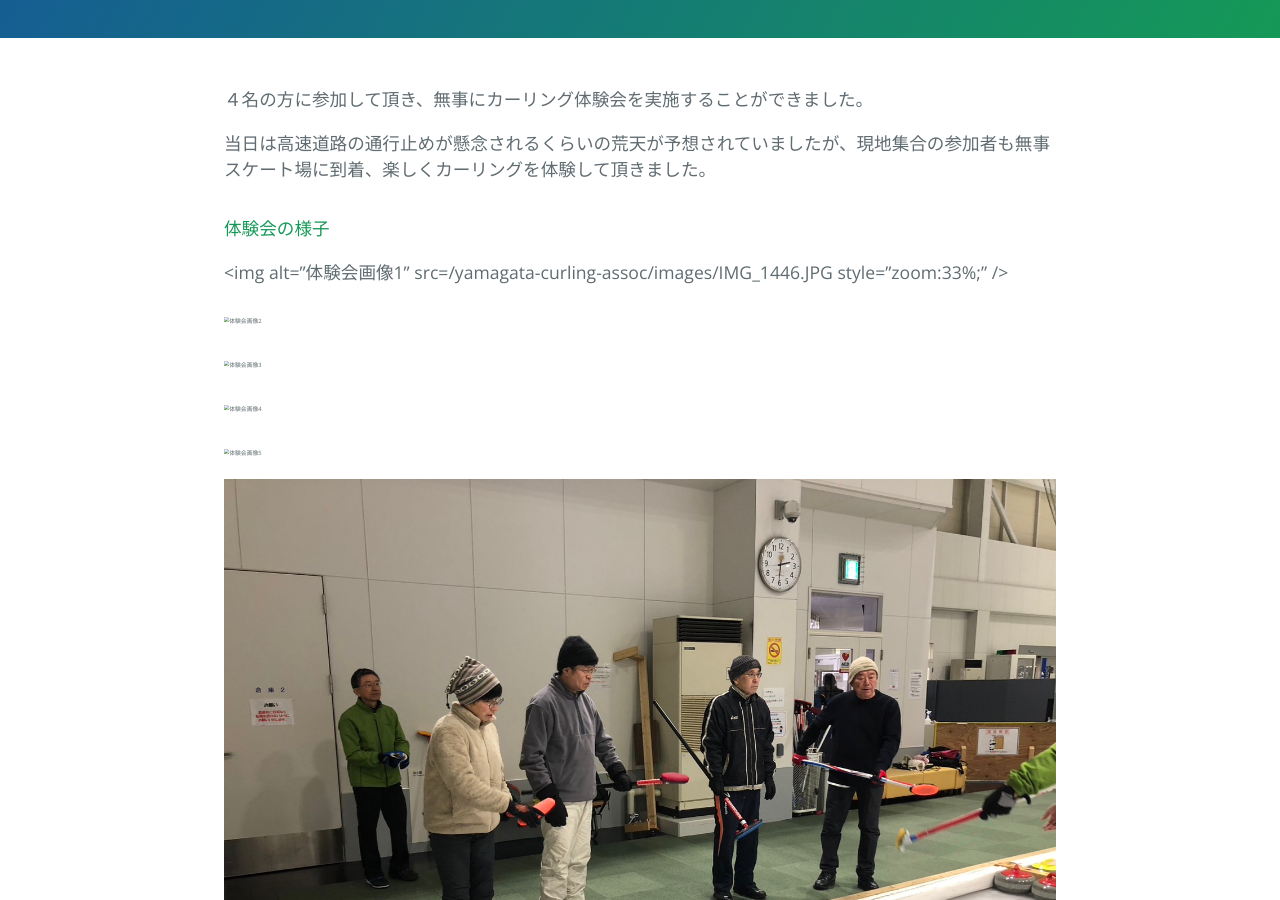
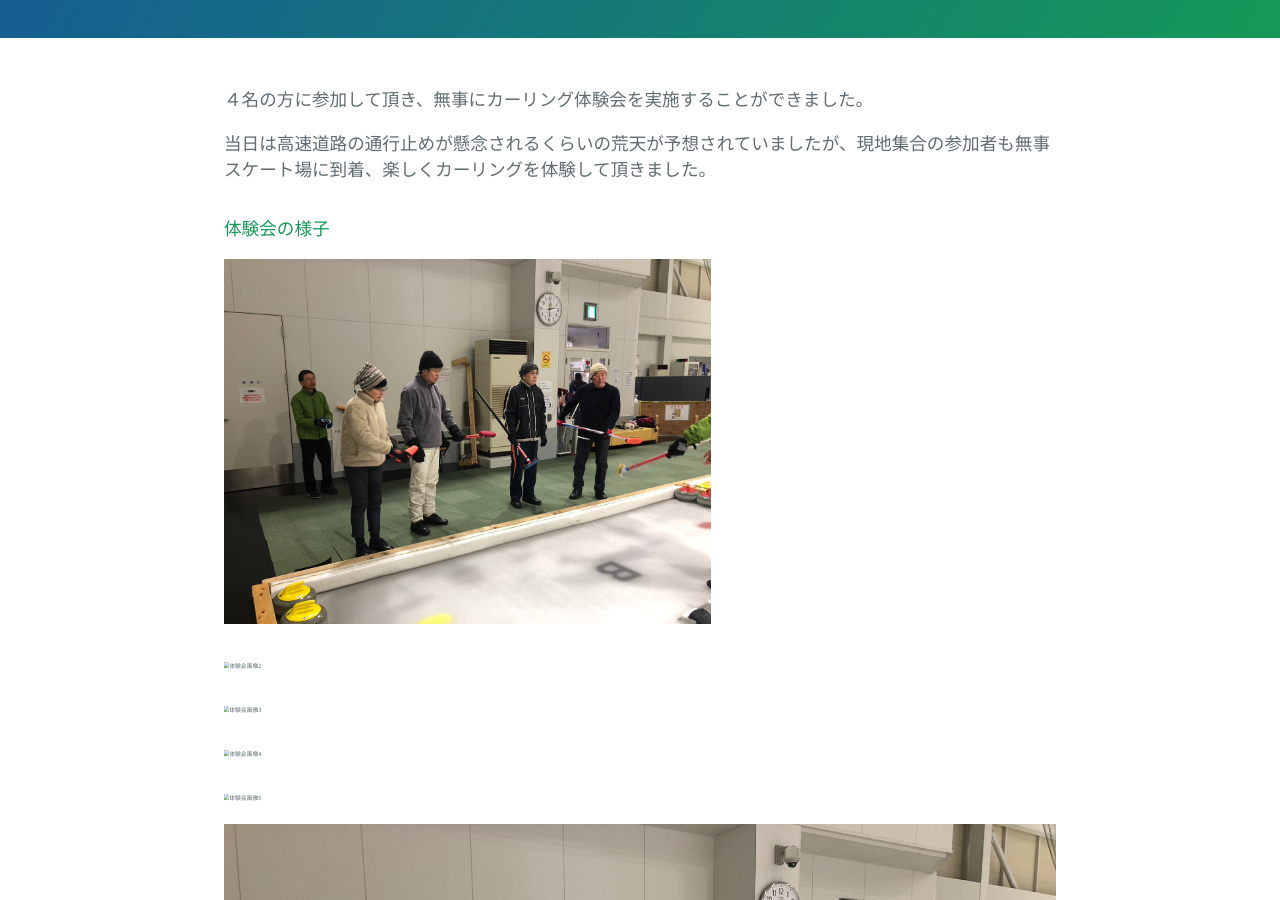
Before and after one commit to oleatech/yamagata-curling-assoc, a Jekyll site: the page built from _posts/2026-02-17-taiken-kai.markdown, in a window 1280 px wide and 900 px high, scrolled down 365 px. Built offline with Jekyll 4.4.1, drawn with Linux system fonts in a browser that asks for light colours.

Commit message:
Update 2026-02-17-taiken-kai.markdown

```diff
--- a/_posts/2026-02-17-taiken-kai.markdown
+++ b/_posts/2026-02-17-taiken-kai.markdown
@@ -10,7 +10,7 @@ categories:
 
 #### 体験会の様子
 
-<img alt="体験会画像1" src={{ "/images/IMG_1446.JPG" | relative_url }} style="zoom:33%;" />
+<img alt="体験会画像1" src="{{ '/images/IMG_1446.JPG' | relative_url }}" style="zoom:33%;" />
 
 <img alt="体験会画像2" src="/yamagata-curling/images/IMG_1427.JPG" style="zoom:33%;" />
 
```
